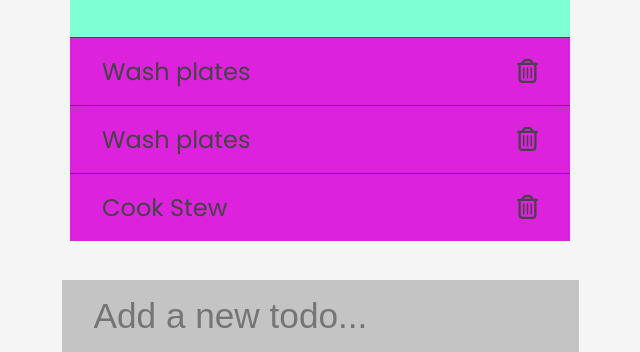
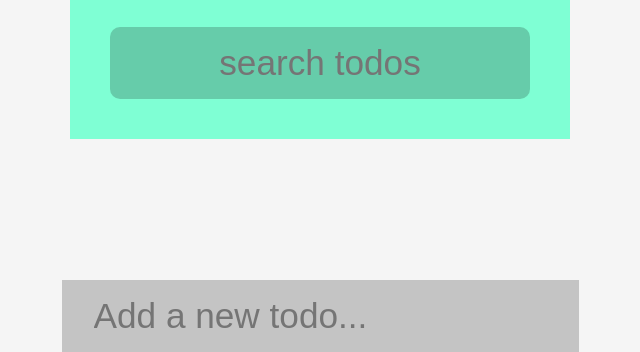
Before and after one commit to ucianoo/My-todo, a plain HTML site: page Index.html in a window 1280 px wide. Shown: the part 448-800 px from the top of the page, without its empty margins (320-960 px from the left). Drawn offline with Linux system fonts and the light colour scheme.

Commit message:
removing list items from html in order to get them added via JS

```diff
--- a/Index.html
+++ b/Index.html
@@ -18,20 +18,6 @@
         </header>
 
         <ul class="todos" id="todos">
-            <li>
-                <span>Wash plates</span>
-                <i class="fa-regular fa-trash-can delete"></i>
-            </li>
-
-            <li>
-                <span>Wash plates</span>
-                <i class="fa-regular fa-trash-can delete"></i>
-            </li>
-
-            <li>
-                <span>Cook Stew</span>
-                <i class="fa-regular fa-trash-can delete"></i>
-            </li>
         </ul>
     </div>
 
```
